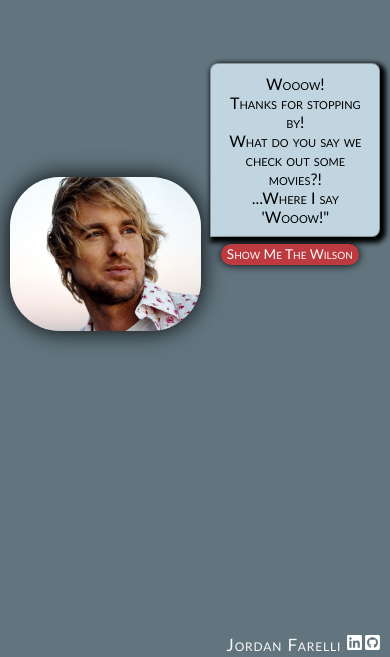
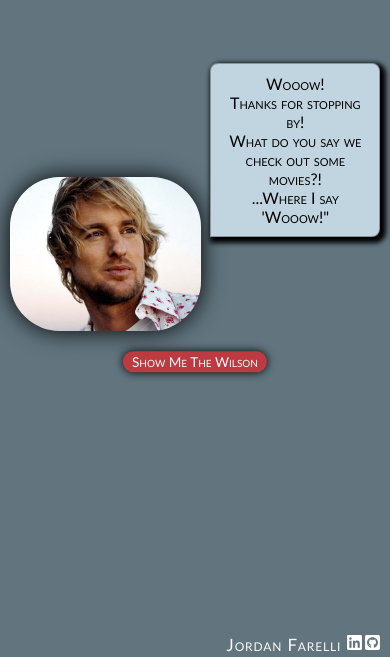
Before and after one commit to jfarelli/wow-factor, a React (Create React App) app: page / in a window 390 px wide. Shown: the part 187-844 px from the top of the page. Built offline with nearby package versions, Linux system fonts and the light colour scheme; no server answers.

Commit message:
Tweaking mobile responsiveness

```diff
--- a/src/components/ErrorPage/ErrorPage.css
+++ b/src/components/ErrorPage/ErrorPage.css
@@ -96,6 +96,10 @@
 }
 
 @media screen and (max-width: 600px) {
+  .error-face-and-bubble-container {
+    margin-top: 0;
+  }
+
   .error-wilson {
     width: 50%;
   }
@@ -129,7 +133,15 @@
   }
 
   .error-container-for-button {
-    top: 51%;
-    right: 8%;
+    position: fixed;
+    top: 65%;
+    left: 50%;
+    transform: translate(-50%, -50%);
   }
+
+  /* .error-go-to-movies-button {
+    height: 2em;
+    width: 100%;
+    border-radius: 20px;
+  } */
 }
--- a/src/components/LandingPage/LandingPage.css
+++ b/src/components/LandingPage/LandingPage.css
@@ -110,7 +110,9 @@
 
 @media screen and (max-width: 400px) {
   .container-for-button {
-    top: 51%;
-    right: 8%;
+    position: fixed;
+    top: 65%;
+    left: 50%;
+    transform: translate(-50%, -50%);
   }
 }
```
